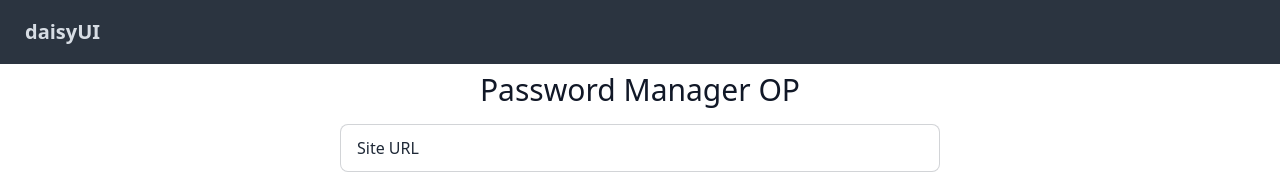
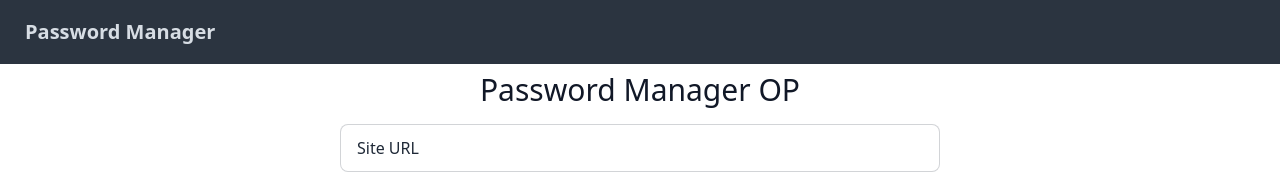
Before and after one commit to CoderShubham007/Password-Manager, a React (Vite) app: page / in a window 1280 px wide. Shown: the top 174 px of the page. Built offline with nearby package versions, Linux system fonts and the light colour scheme.

Commit message:
Added Link in Header And Footer

```diff
--- a/src/components/Footer.jsx
+++ b/src/components/Footer.jsx
@@ -1,14 +1,17 @@
 import React from 'react'
 
 const Footer = () => {
+  const currentYear = new Date().getFullYear();
   return (
     <footer className="footer items-center p-4 bg-neutral text-neutral-content">
       <aside className="items-center grid-flow-col">
         <svg width="36" height="36" viewBox="0 0 24 24" xmlns="http://www.w3.org/2000/svg" fillRule="evenodd" clipRule="evenodd" className="fill-current"><path d="M22.672 15.226l-2.432.811.841 2.515c.33 1.019-.209 2.127-1.23 2.456-1.15.325-2.148-.321-2.463-1.226l-.84-2.518-5.013 1.677.84 2.517c.391 1.203-.434 2.542-1.831 2.542-.88 0-1.601-.564-1.86-1.314l-.842-2.516-2.431.809c-1.135.328-2.145-.317-2.463-1.229-.329-1.018.211-2.127 1.231-2.456l2.432-.809-1.621-4.823-2.432.808c-1.355.384-2.558-.59-2.558-1.839 0-.817.509-1.582 1.327-1.846l2.433-.809-.842-2.515c-.33-1.02.211-2.129 1.232-2.458 1.02-.329 2.13.209 2.461 1.229l.842 2.515 5.011-1.677-.839-2.517c-.403-1.238.484-2.553 1.843-2.553.819 0 1.585.509 1.85 1.326l.841 2.517 2.431-.81c1.02-.33 2.131.211 2.461 1.229.332 1.018-.21 2.126-1.23 2.456l-2.433.809 1.622 4.823 2.433-.809c1.242-.401 2.557.484 2.557 1.838 0 .819-.51 1.583-1.328 1.847m-8.992-6.428l-5.01 1.675 1.619 4.828 5.011-1.674-1.62-4.829z"></path></svg>
-        <p>© CoderShubham007 2024 - All right reserved</p>
+        <p>
+          © <a href="https://github.com/CoderShubham007" target='_blank'>CoderShubham007</a> {currentYear} - All right reserved
+        </p>
       </aside>
       <nav className="grid-flow-col gap-4 md:place-self-center md:justify-self-end">
-        <a href='#'>
+        <a href='/'>
           <h3>Password Manager</h3>
         </a>
       </nav>
--- a/src/components/Navbar.jsx
+++ b/src/components/Navbar.jsx
@@ -3,7 +3,7 @@ import React from 'react'
 const Navbar = () => {
   return (
     <div className="navbar bg-neutral text-neutral-content">
-      <button className="btn btn-ghost text-xl">daisyUI</button>
+      <a href='/' className="btn btn-ghost text-xl">Password Manager</a>
     </div>
   )
 }
```
